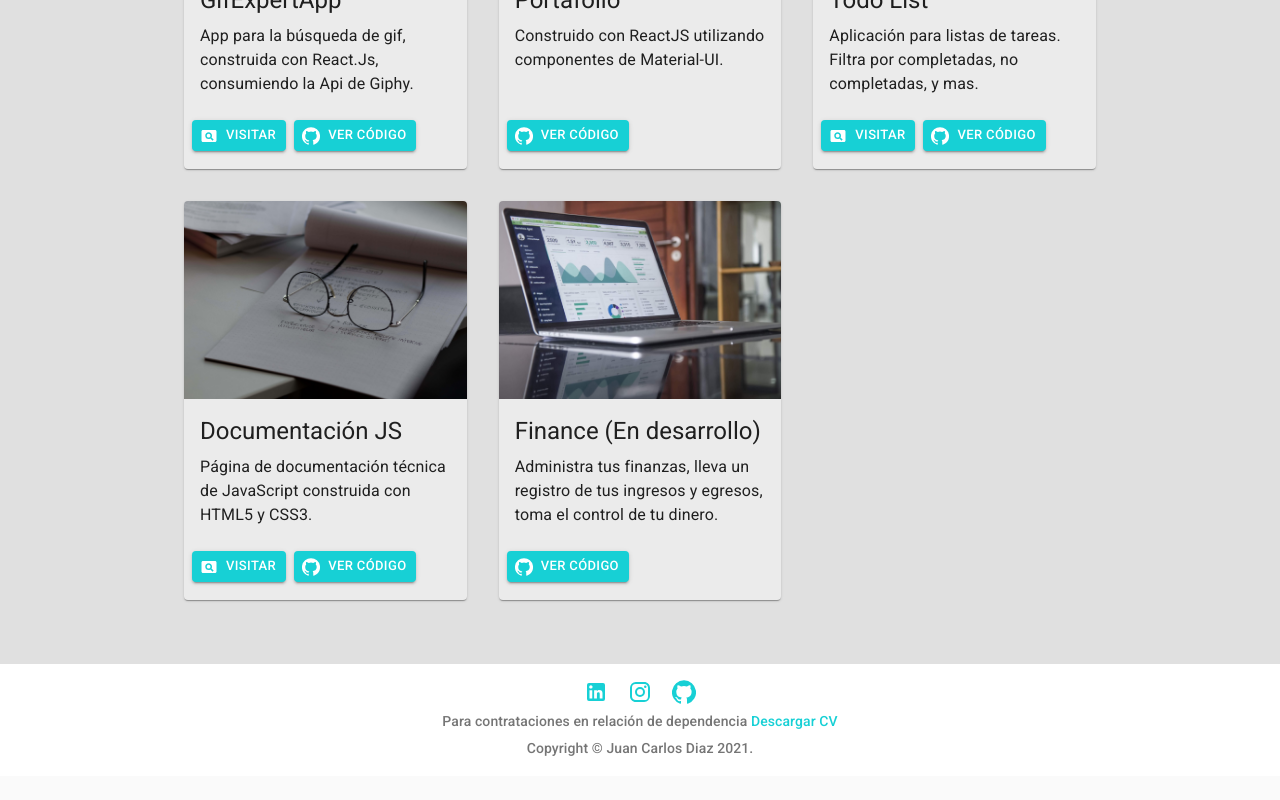
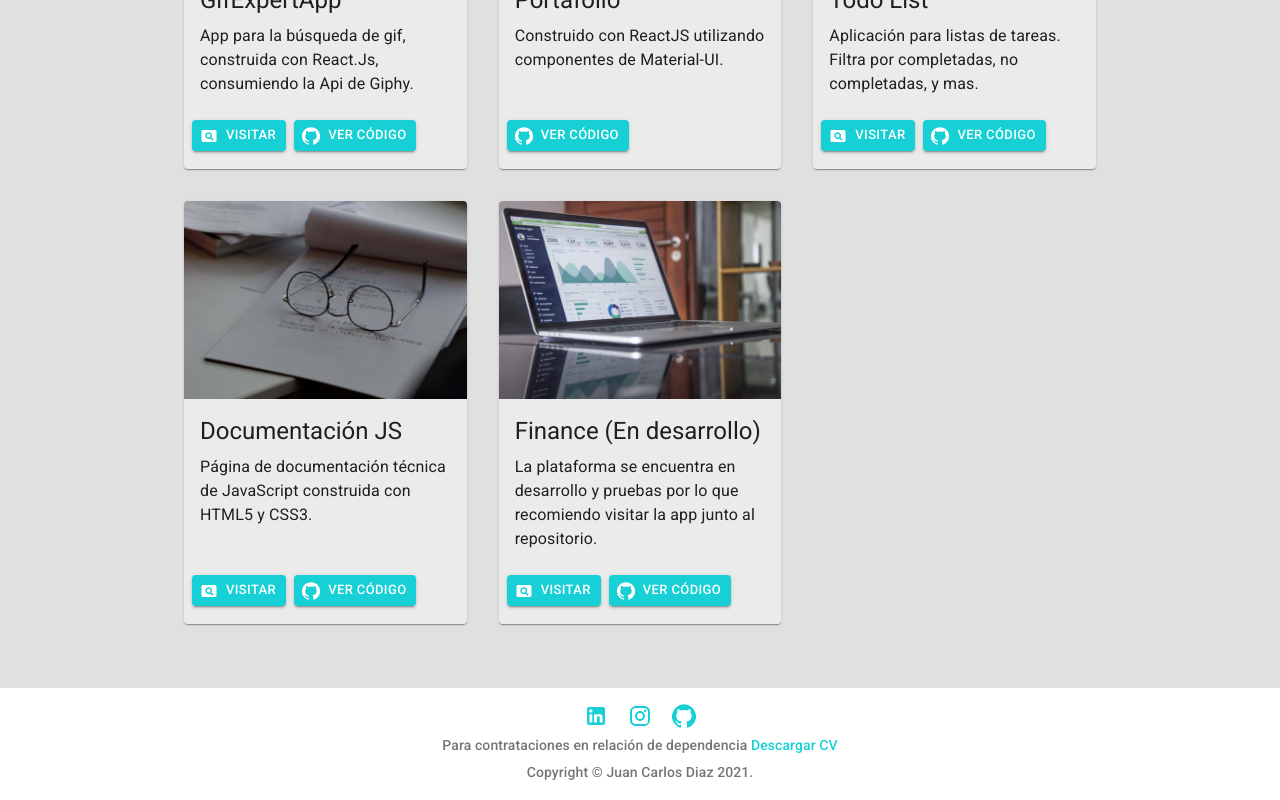
Before and after one commit to Judiazp/portafolio, a React (Create React App) app: page /portfolio in a window 1280 px wide. Shown: the part 1099-1899 px from the top of the page. Before the commit the page ends 1875 px from the top, so only its background shows below. Built offline with nearby package versions, Linux system fonts and the light colour scheme.

Commit message:
actualizando el progreso del proyecto Finance

```diff
--- a/src/resources/data/projectList.js
+++ b/src/resources/data/projectList.js
@@ -42,12 +42,12 @@ const projectList = [
         id: '5'
     },
     {
-        linkPage: '',
+        linkPage: 'https://finance-develop.netlify.app/',
         linkCode: 'https://github.com/Judiazp/administration-app',
         img: `${finance}`,
         title: 'Finance (En desarrollo)',
-        text: 'Administra tus finanzas, lleva un registro de tus ingresos y egresos, toma el control de tu dinero.',
-        NoInterface: true,
+        text: 'La plataforma se encuentra en desarrollo y pruebas por lo que recomiendo visitar la app junto al repositorio.',
+        isPublic: true,
         id: '2'
     },
 ];
```
